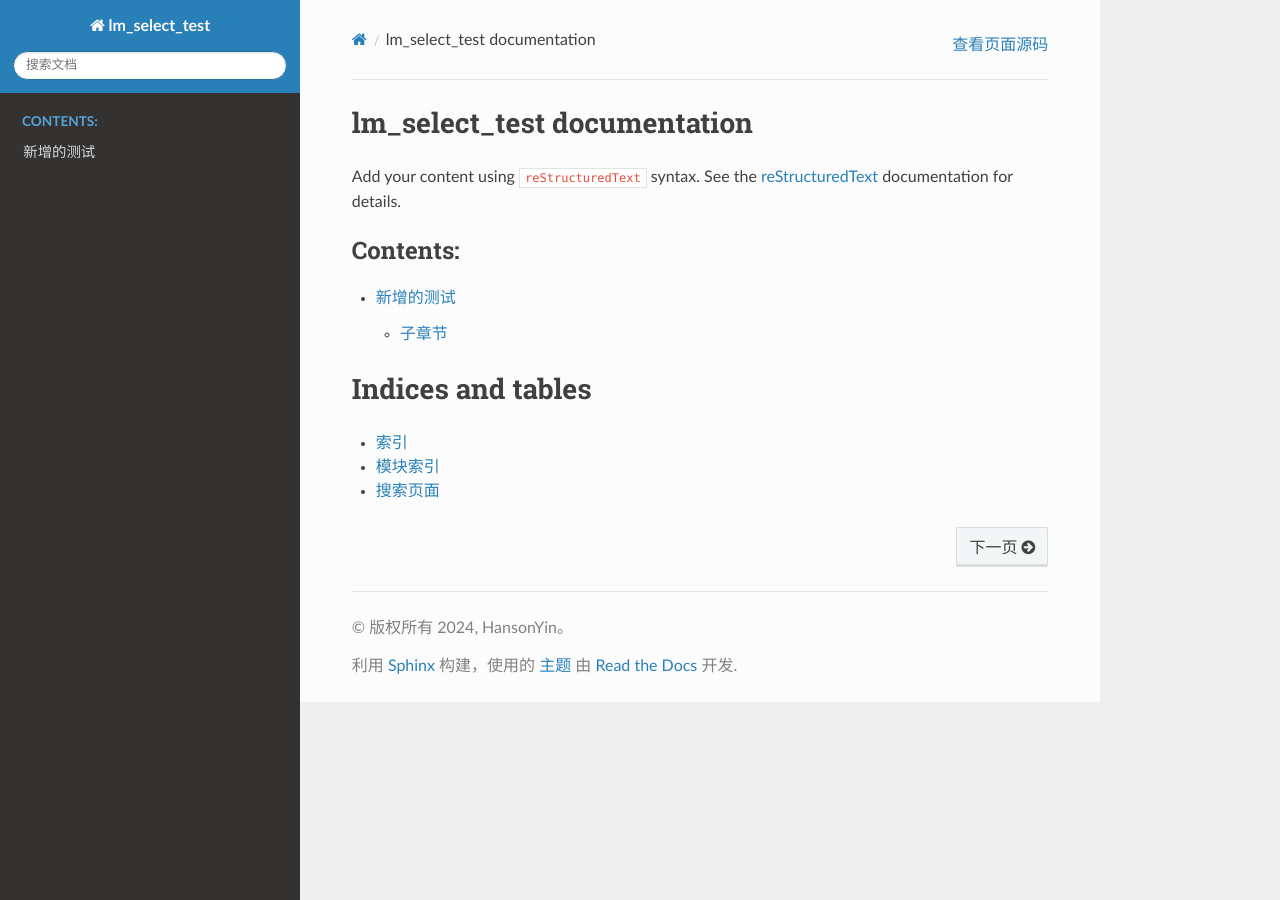
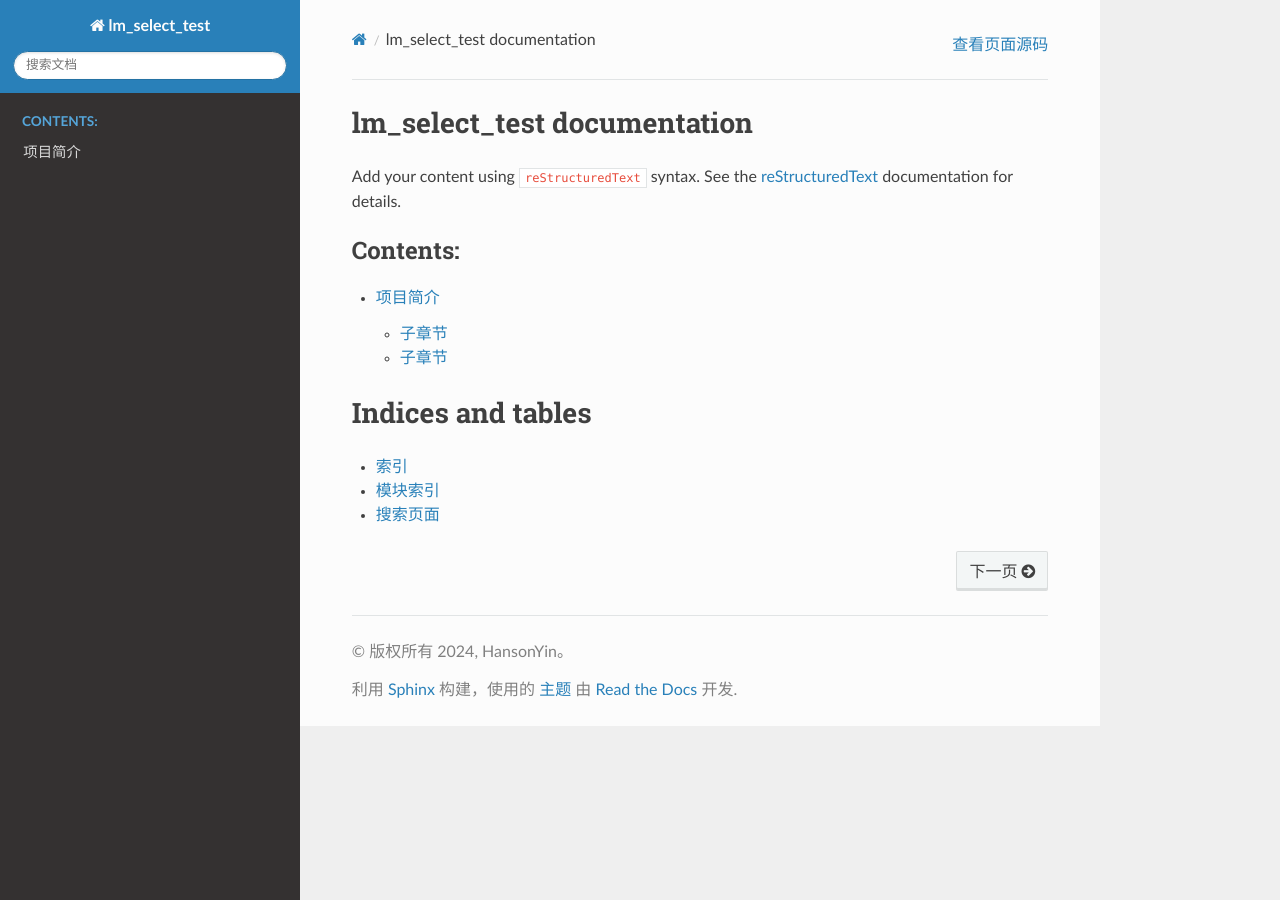
Before and after one commit to Under-the-dome/lm_select_git_test, a Sphinx documentation site: the page built from docs/source/index.rst, in a window 1280 px wide. Built offline with Sphinx 7.4.7 and the Read the Docs theme 3.1.0, drawn with Linux system fonts in a browser that asks for light colours.

Commit message:
update desc

```diff
--- a/docs/source/description.md
+++ b/docs/source/description.md
@@ -1,7 +1,17 @@
-# 新增的测试
+# 项目简介
 
-这里是一些新增的文档内容。你可以添加文本、链接、图片等等。
+这里是一些新增的文档内容。可以添加文本、链接、图片等等。
 
 ## 子章节
 
-更详细的描述。
+更详细的描述1。
+
+### 孙章节
+更更详细的描述1.1
+
+### 孙章节
+更更详细的描述1.2
+
+## 子章节
+
+更详细的描述2。
```
